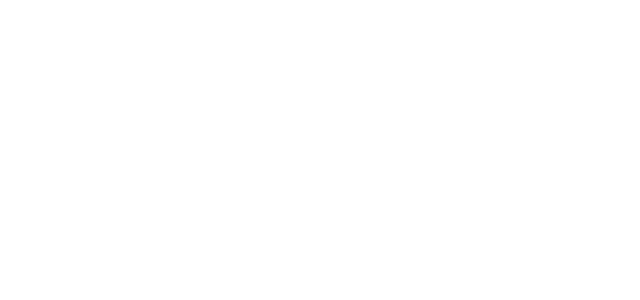
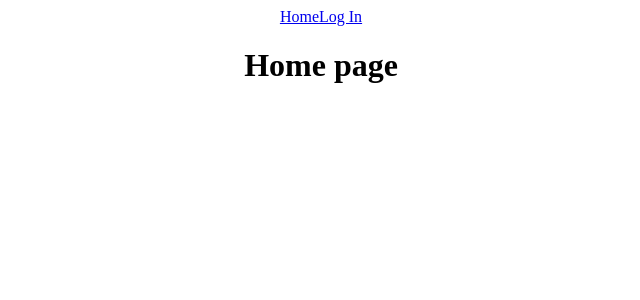
Before and after one commit to birdsong5/social-media-project, a React (Create React App) app: page / in a window 1280 px wide. Shown: the top 300 px of the page, without its empty margins (319-959 px from the left). Built offline with nearby package versions, Linux system fonts and the light colour scheme.

Commit message:
added pages and Navbar (links)

```diff
--- a/src/App.tsx
+++ b/src/App.tsx
@@ -1,13 +1,18 @@
 import React from "react";
 import { BrowserRouter as Router, Route, Routes } from "react-router-dom";
+import { Main } from "./pages/main";
+import { Login } from "./pages/login";
+import { Navbar } from "./components/navbar";
 import "./App.css";
 
 function App() {
   return (
     <div className="App">
       <Router>
+        <Navbar />
         <Routes>
-          <Route path="/" />
+          <Route path="/" element={<Main />} />
+          <Route path="/login" element={<Login />} />
         </Routes>
       </Router>
     </div>
--- /dev/null
+++ b/src/components/navbar.tsx
@@ -0,0 +1,10 @@
+import { Link } from "react-router-dom";
+
+export const Navbar = () => {
+  return (
+    <div>
+      <Link to={"/"}>Home</Link>
+      <Link to={"/Login"}>Log In</Link>
+    </div>
+  );
+};
--- /dev/null
+++ b/src/pages/login.tsx
@@ -0,0 +1,7 @@
+export const Login = () => {
+  return (
+    <div>
+      <h1>Login page</h1>
+    </div>
+  );
+};
--- a/src/pages/main.tsx
+++ b/src/pages/main.tsx
@@ -1,3 +1,7 @@
 export const Main = () => {
-  return <div>Home page</div>;
+  return (
+    <div>
+      <h1>Home page</h1>
+    </div>
+  );
 };
```
